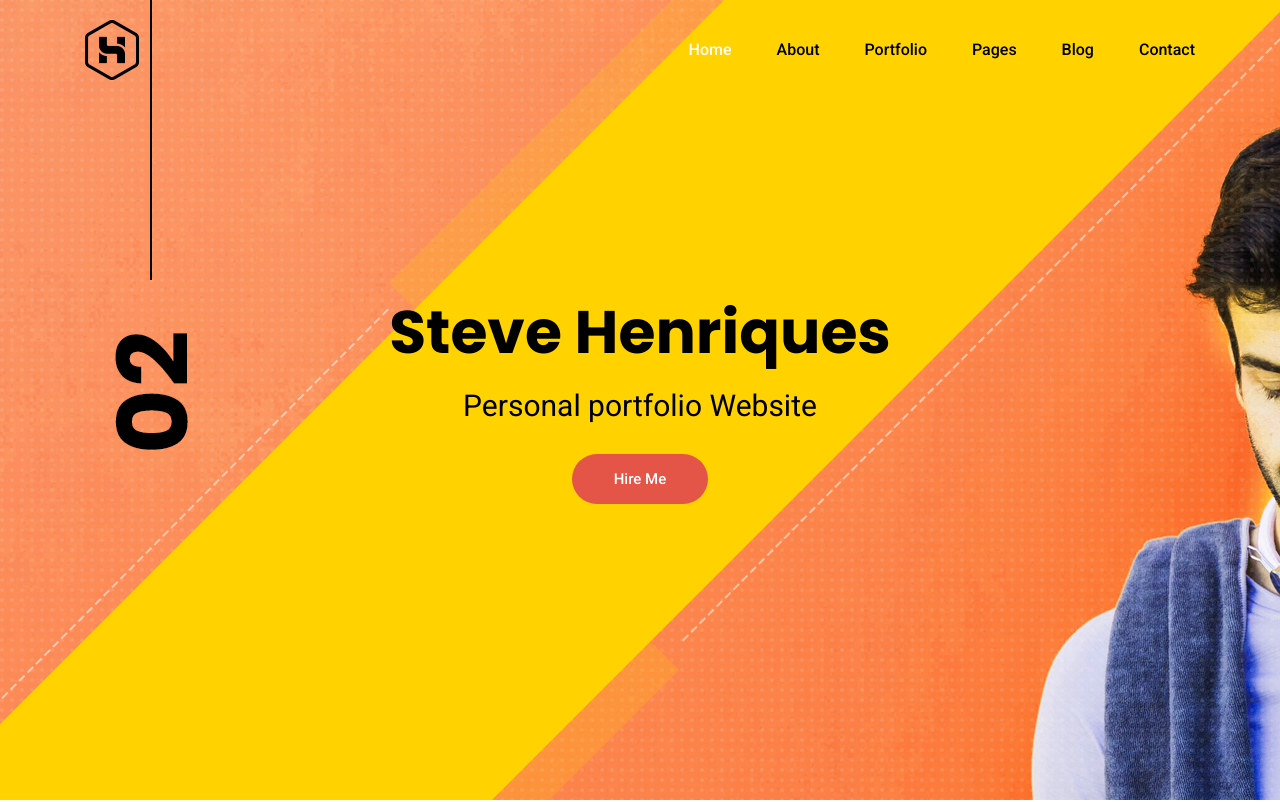
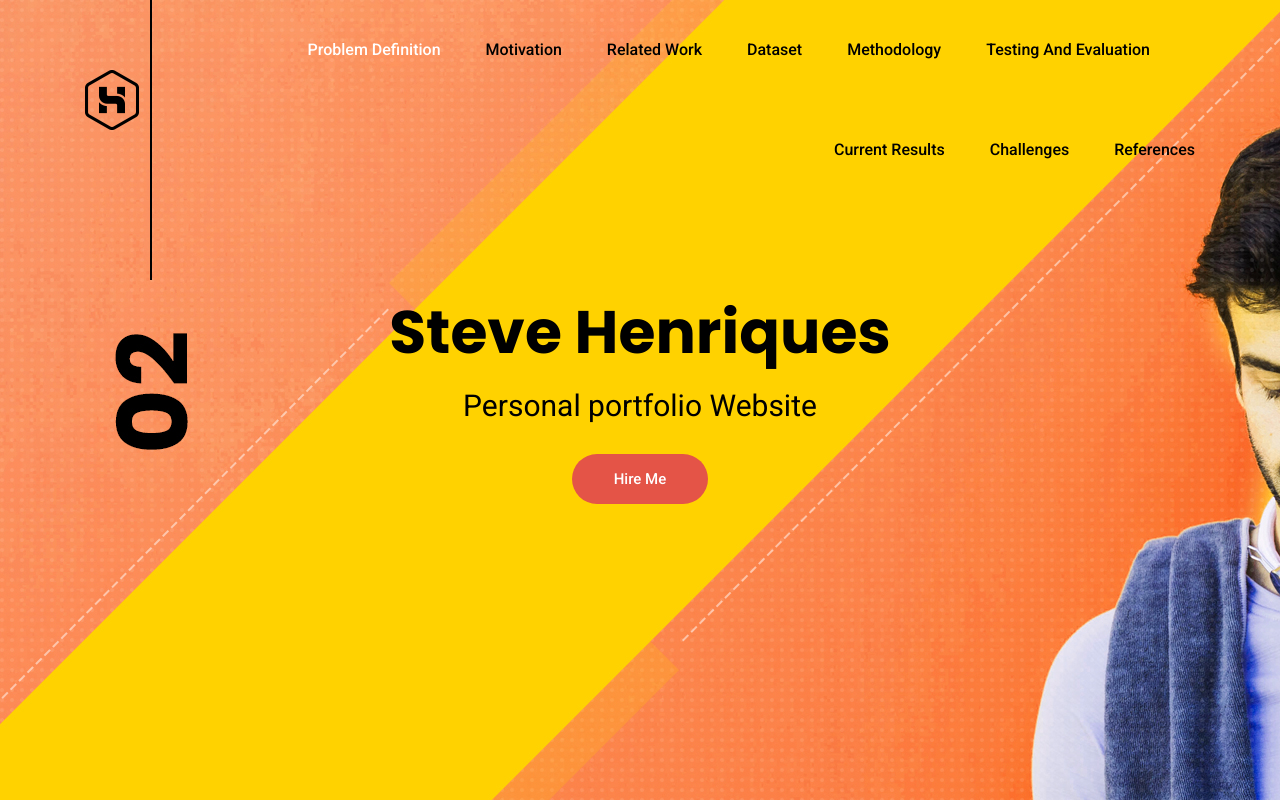
Before and after one commit to hvenugopalan/hvenugopalan.github.io, a plain HTML site: page index.html in a window 1280 px wide. Shown: the top 802 px of the page. Drawn offline with Linux system fonts and the light colour scheme; some packages are replaced by stand-ins of ours.

Commit message:
changes to menu bar contents

```diff
--- a/index.html
+++ b/index.html
@@ -38,9 +38,16 @@
 					<!-- Collect the nav links, forms, and other content for toggling -->
 					<div class="collapse navbar-collapse offset" id="navbarSupportedContent">
 						<ul class="nav navbar-nav menu_nav justify-content-end">
-							<li class="nav-item active"><a class="nav-link" href="index.html">Home</a></li>
-							<li class="nav-item"><a class="nav-link" href="about-us.html">About</a></li>
-							<li class="nav-item submenu dropdown">
+							<li class="nav-item active"><a class="nav-link" href="index.html">Problem definition</a></li>
+							<li class="nav-item"><a class="nav-link" href="about-us.html">Motivation</a></li>
+							<li class="nav-item"><a class="nav-link" href="about-us.html">Related Work</a></li>
+							<li class="nav-item"><a class="nav-link" href="about-us.html">Dataset</a></li>
+							<li class="nav-item"><a class="nav-link" href="about-us.html">Methodology</a></li>
+							<li class="nav-item"><a class="nav-link" href="about-us.html">Testing and Evaluation</a></li>
+							<li class="nav-item"><a class="nav-link" href="about-us.html">Current Results</a></li>
+							<li class="nav-item"><a class="nav-link" href="contact.html">Challenges</a></li>
+							<li class="nav-item"><a class="nav-link" href="contact.html">References</a></li>
+							<!-- <li class="nav-item submenu dropdown">
 								<a class="nav-link" href="#">Portfolio</a>
 								<ul class="dropdown-menu">
 									<li class="nav-item"><a class="nav-link" href="portfolio.html">Portfolio</a></li>
@@ -62,7 +69,7 @@
 									<li class="nav-item"><a class="nav-link" href="single-blog.html">Blog Details</a></li>
 								</ul>
 							</li>
-							<li class="nav-item"><a class="nav-link" href="contact.html">Contact</a></li>
+							<li class="nav-item"><a class="nav-link" href="contact.html">Contact</a></li> -->
 						</ul>
 					</div>
 				</div>
```
